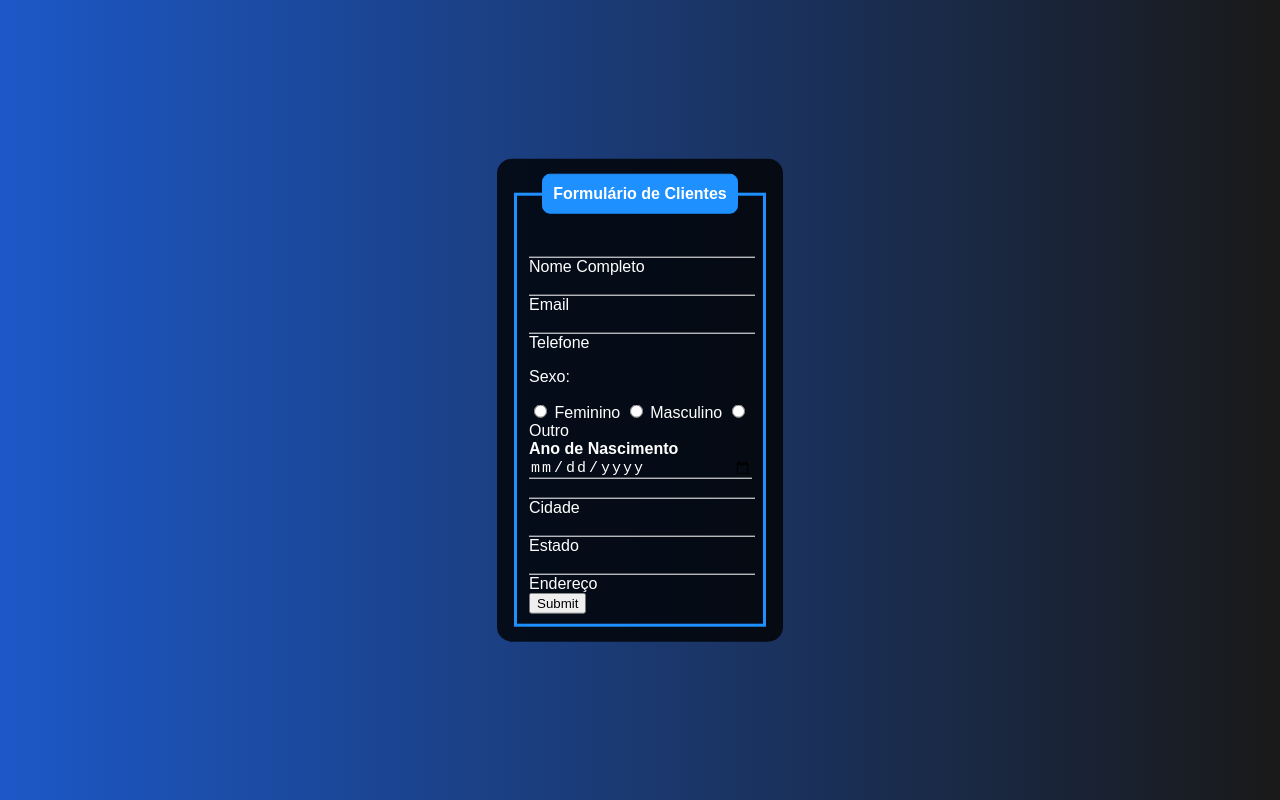
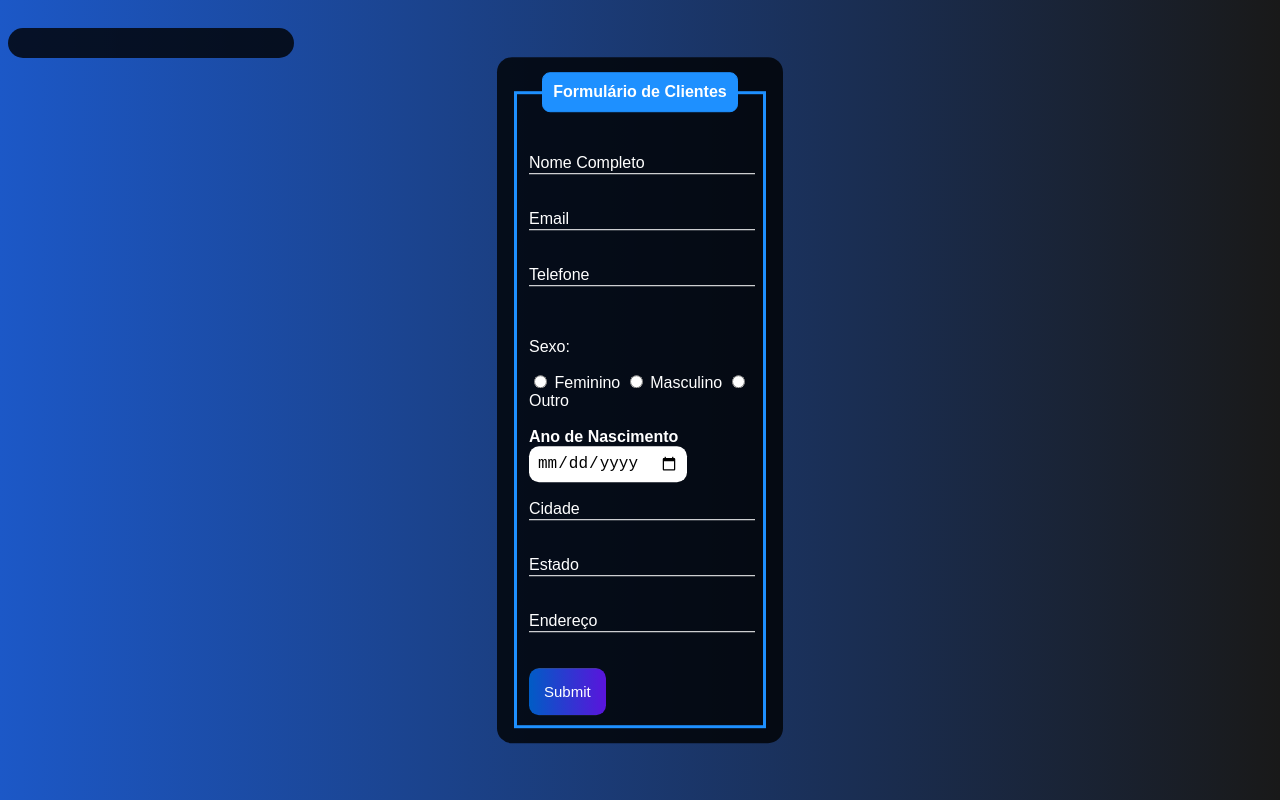
Before and after one commit to softsbuild/projetoweb_emides3am_cetcc_2026, a plain HTML site: page index.html in a window 1280 px wide. Drawn offline with Linux system fonts and the light colour scheme.

Commit message:
Lapidação do css e html, criação do js

```diff
--- a/index.html
+++ b/index.html
@@ -1,30 +1,38 @@
 <!DOCTYPE html>
 <html lang="pt-br">
+
 <head>
     <meta charset="UTF-8">
     <meta name="viewport" content="width=device-width, initial-scale=1.0">
     <title>Formulario</title>
     <link rel="stylesheet" href="style.css">
 </head>
+
 <body>
     <div class="box">
         <form action="">
             <fieldset>
                 <legend><b>Formulário de Clientes</b></legend>
                 <br>
+                <br>
                 <div class="inputBox">
                     <input type="text" name="nome" id="nome" class="inputUser" required>
-                <label for="nome">Nome Completo</label>
+                    <label for="nome" class="labelInput">Nome Completo</label>
                 </div>
+                <br>
+                <br>
                 <div class="inputBox">
-                <input type="email" name="email" id="email" class="inputUser" required>
-                <label for="email">Email</label>
+                    <input type="text" name="email" id="email" class="inputUser" required>
+                    <label for="email" class="labelInput">Email</label>
                 </div>
+                <br>
+                <br>
                 <div class="inputBox">
                     <input type="tel" name="telefone" id="telefone" class="inputUser" required>
-                <label for="email">Telefone</label>
+                    <label for="email" class="labelInput">Telefone</label>
                 </div>
-
+                <br>
+                <br>
                 <p>Sexo:</p>
                 <input type="radio" name="genero" id="feminino" value="feminino" required>
                 <label for="feminino">Feminino</label>
@@ -34,30 +42,37 @@
 
                 <input type="radio" name="genero" id="outro" value="outro" required>
                 <label for="outro">Outro</label>
-
-            <div class="inputBox">
+                <br>
+                <br>
                 <label for="data_nascimento"><b>Ano de Nascimento</b></label>
-                <input type="date" name="data_nascimento" id="data_nascimento" class="inputUser" required>
-            </div>
-
+                <br>
+                <input type="date" name="data_nascimento" id="data_nascimento" class="" required>
+                <br>
+                <br>
                 <div class="inputBox">
                     <input type="text" name="cidade" id="cidade" class="inputUser" required>
-                <label for="cidade">Cidade</label>
+                    <label for="cidade" class="labelInput">Cidade</label>
                 </div>
-
+                <br>
+                <br>
                 <div class="inputBox">
                     <input type="text" name="estado" id="estado" class="inputUser" required>
-                <label for="estado">Estado</label>
+                    <label for="estado" class="labelInput">Estado</label>
                 </div>
-
+                <br>
+                <br>
                 <div class="inputBox">
                     <input type="text" name="endereco" id="endereco" class="inputUser" required>
-                <label for="endereco">Endereço</label>
+                    <label for="endereco" class="labelInput">Endereço</label>
                 </div>
-
-            <input type="submit" name="submit" id="submit" >
+                <br>
+                <br>
+                <input type="submit" name="submit" id="submit">
             </fieldset>
         </form>
     </div>
+
+    <div id="resultado" class="box-rest" style="margin-top: 20px;"></div>
 </body>
+<script src="script.js"></script>
 </html>
--- a/script.js
+++ b/script.js
@@ -0,0 +1,32 @@
+
+    const form = document.querySelector("form");
+    const resultado = document.getElementById("resultado");
+
+    form.addEventListener("submit", function(e) {
+        e.preventDefault(); // impede recarregar a página
+
+        // pegando os valores
+        const nome = document.getElementById("nome").value;
+        const email = document.getElementById("email").value;
+        const telefone = document.getElementById("telefone").value;
+        const data = document.getElementById("data_nascimento").value;
+        const cidade = document.getElementById("cidade").value;
+        const estado = document.getElementById("estado").value;
+        const endereco = document.getElementById("endereco").value;
+
+        // pegando o sexo selecionado
+        const genero = document.querySelector('input[name="genero"]:checked')?.value || "Não informado";
+
+        // mostrando na tela
+        resultado.innerHTML = `
+            <h3>Dados cadastrados:</h3>
+            <p><strong>Nome:</strong> ${nome}</p>
+            <p><strong>Email:</strong> ${email}</p>
+            <p><strong>Telefone:</strong> ${telefone}</p>
+            <p><strong>Sexo:</strong> ${genero}</p>
+            <p><strong>Data de Nascimento:</strong> ${data}</p>
+            <p><strong>Cidade:</strong> ${cidade}</p>
+            <p><strong>Estado:</strong> ${estado}</p>
+            <p><strong>Endereço:</strong> ${endereco}</p>
+        `;
+    });
--- a/style.css
+++ b/style.css
@@ -42,3 +42,46 @@ legend{
     width: 100%;
     letter-spacing: 2px;
 }
+
+.labelInput{
+    position: absolute;
+    top: 0px;
+    left: 0px;
+    pointer-events: none;
+    transition: .5s;
+}
+
+.inputUser:focus ~ .labelInput,
+.inputUser:valid ~ .labelInput{
+    top: -20px;
+    font-size: 12px;
+    color: dodgerblue;
+}
+
+#data_nascimento{
+    border: none;
+    padding: 8px;
+    border-radius: 10px;
+    outline: none;
+    font-size: 16px;
+}
+
+#submit{
+    background-image: linear-gradient(to right, rgba(0, 92, 197), rgb(90, 20, 220));
+    color: white;
+    border: none;
+    cursor: pointer;
+    font-size: 15px;
+    padding: 15px;
+    border-radius: 10px;
+}
+
+.box-rest{
+    color: white;
+    position: absolute;
+
+    background-color: rgba(0, 0, 0, 0.8);
+    padding: 15px;
+    border-radius: 15px;
+    width: 20%;
+}
```
Lines whose indentation alone changed are shown as unchanged.
